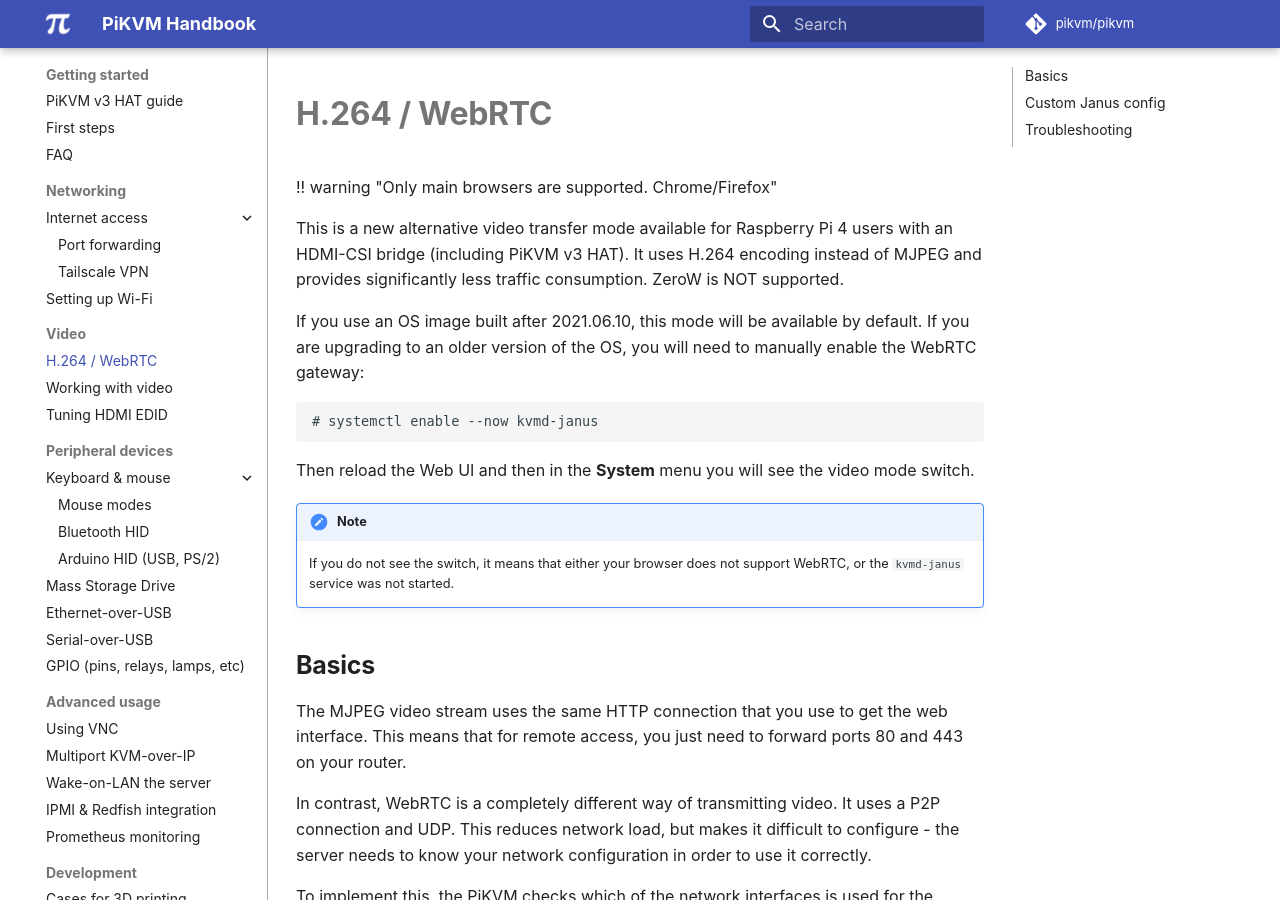
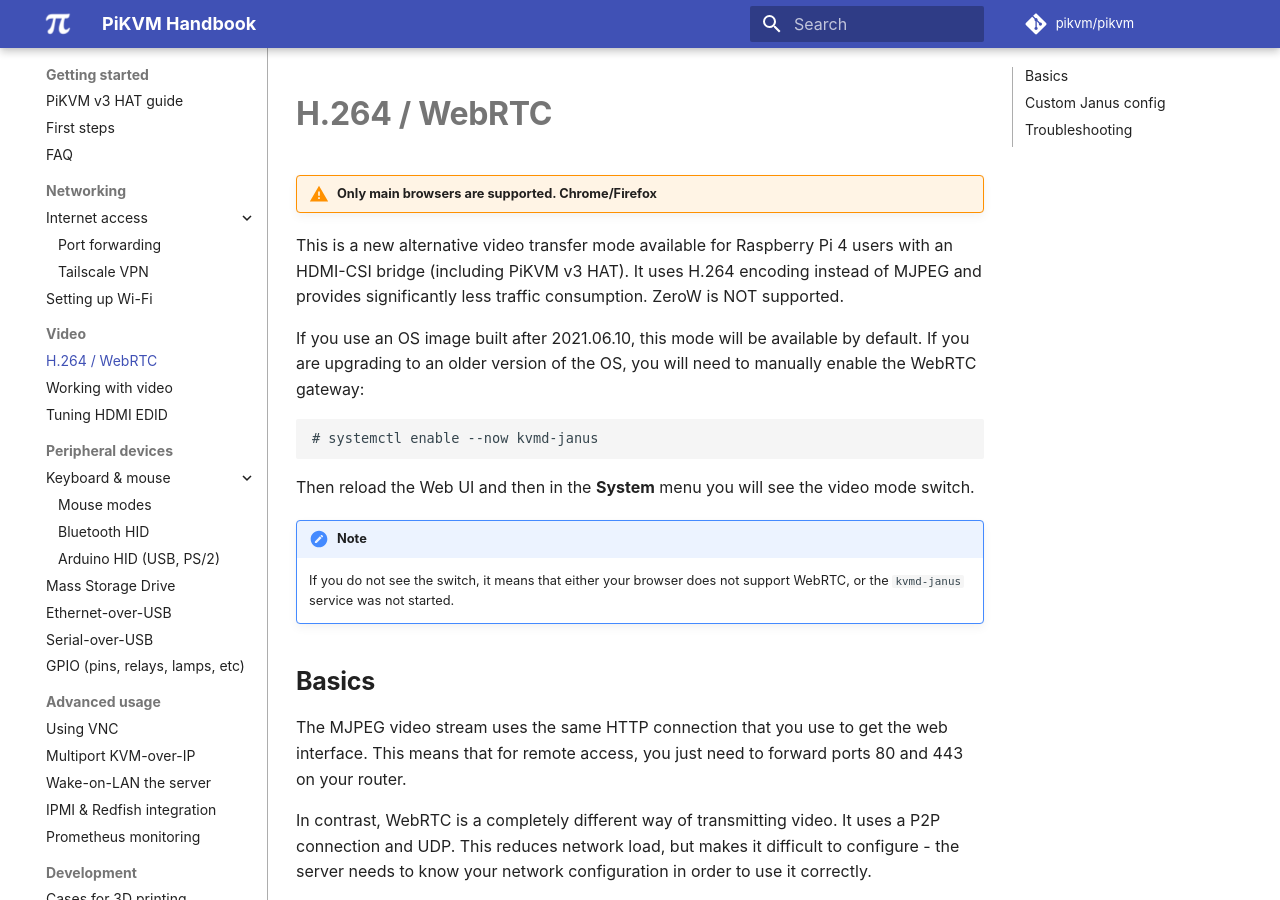
Before and after one commit to pikvm/pikvm, an MkDocs documentation site: the page built from docs/webrtc.md, in a window 1280 px wide and 900 px high. Built offline with MkDocs 1.6.1 and Material for MkDocs 9.7.7, drawn with Linux system fonts in a browser that asks for light colours; some web fonts are replaced; comment, search, counter and statistics services are not loaded.

Commit message:
Update webrtc.md (#752)
Oops, forgot an extra !

```diff
--- a/docs/webrtc.md
+++ b/docs/webrtc.md
@@ -1,6 +1,6 @@
 # H.264 / WebRTC
 
-!! warning "Only main browsers are supported. Chrome/Firefox"
+!!! warning "Only main browsers are supported. Chrome/Firefox"
 
 This is a new alternative video transfer mode available for Raspberry Pi 4 users with an HDMI-CSI bridge (including PiKVM v3 HAT).
 It uses H.264 encoding instead of MJPEG and provides significantly less traffic consumption. ZeroW is NOT supported.
```
